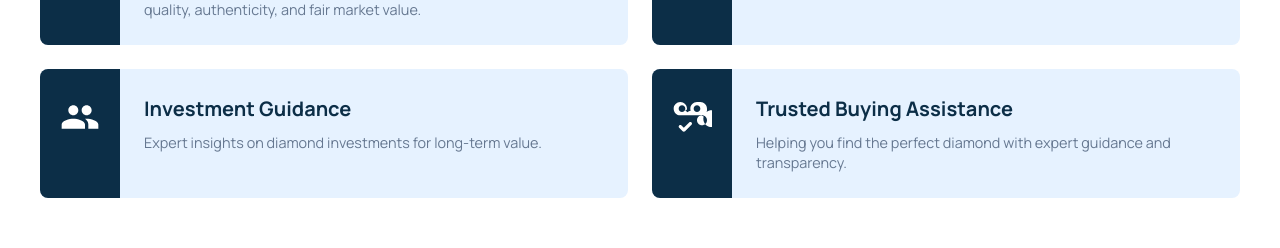
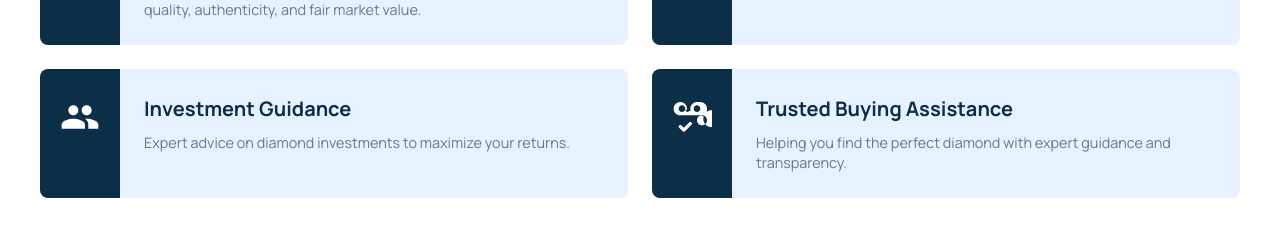
Before and after one commit to ZVDboutique/ZVD_FRONTEND, a React (Vite) app: page /our-services in a window 1280 px wide. Shown: the part 1787-2035 px from the top of the page. Built offline with nearby package versions, Linux system fonts and the light colour scheme; no server answers.

Commit message:
fix diamond card design

```diff
--- a/src/Website/Services.tsx
+++ b/src/Website/Services.tsx
@@ -48,14 +48,19 @@ const DiamondCard = ({ image, title }: { image: string; title: string }) => {
           display: 'flex',
           alignItems: 'center',
           justifyContent: 'center',
+          p: 2,
         }}
       >
         <Box
           sx={{
             border: '1px solid white',
             borderRadius: '4px',
-            px: 4,
-            py: 2,
+            height: '100%',
+            width: '100%',
+            display: 'flex',
+            alignItems: 'center',
+            justifyContent: 'flex-start',
+            px: 3,
             cursor: 'pointer',
             '&:hover': {
               background: 'rgba(255,255,255,0.1)',
@@ -116,6 +121,72 @@ const ServiceCard = ({ icon, title }: { icon: ReactNode; title: string }) => {
       >
         {title}
       </Typography>
+    </Box>
+  );
+};
+
+const HelpCard = ({
+  icon,
+  title,
+  description,
+}: {
+  icon: ReactNode;
+  title: string;
+  description: string;
+}) => {
+  return (
+    <Box
+      sx={{
+        display: 'flex',
+        bgcolor: '#e6f2ff',
+        borderRadius: '8px',
+        overflow: 'hidden',
+        height: '100%',
+      }}
+    >
+      <Box
+        sx={{
+          width: '80px',
+          bgcolor: '#0c2e47',
+          display: 'flex',
+          justifyContent: 'center',
+          pt: 3,
+        }}
+      >
+        <Box
+          sx={{
+            width: '48px',
+            height: '48px',
+            display: 'flex',
+            alignItems: 'center',
+            justifyContent: 'center',
+          }}
+        >
+          {icon}
+        </Box>
+      </Box>
+      <Box sx={{ p: 3, flex: 1 }}>
+        <Typography
+          variant='h6'
+          sx={{
+            fontSize: '1.25rem',
+            fontWeight: 700,
+            color: '#0c2e47',
+            mb: 1,
+          }}
+        >
+          {title}
+        </Typography>
+        <Typography
+          variant='body2'
+          sx={{
+            color: '#667891',
+            fontSize: '0.9rem',
+          }}
+        >
+          {description}
+        </Typography>
+      </Box>
     </Box>
   );
 };
@@ -635,34 +706,8 @@ const Services = () => {
               gap: 3,
             }}
           >
-            {/* Diamond Valuation & Certification */}
-            <Box
-              sx={{
-                display: 'flex',
-                bgcolor: '#e6f2ff',
-                borderRadius: '8px',
-                overflow: 'hidden',
-                height: '100%',
-              }}
-            >
-              <Box
-                sx={{
-                  width: '80px',
-                  bgcolor: '#0c2e47',
-                  display: 'flex',
-                  justifyContent: 'center',
-                  pt: 3,
-                }}
-              >
-                <Box
-                  sx={{
-                    width: '48px',
-                    height: '48px',
-                    display: 'flex',
-                    alignItems: 'center',
-                    justifyContent: 'center',
-                  }}
-                >
+            <HelpCard
+              icon={
                 <svg
                   width='40'
                   height='40'
@@ -675,61 +720,13 @@ const Services = () => {
                     fill='white'
                   />
                 </svg>
-                </Box>
-              </Box>
-              <Box sx={{ p: 3, flex: 1 }}>
-                <Typography
-                  variant='h6'
-                  sx={{
-                    fontSize: '1.25rem',
-                    fontWeight: 700,
-                    color: '#0c2e47',
-                    mb: 1,
-                  }}
-                >
-                  Diamond Valuation & Certification
-                </Typography>
-                <Typography
-                  variant='body2'
-                  sx={{
-                    color: '#667891',
-                    fontSize: '0.9rem',
-                  }}
-                >
-                  Accurate assessment and authentication of diamonds to ensure
-                  quality, authenticity, and fair market value.
-                </Typography>
-              </Box>
-            </Box>
+              }
+              title='Diamond Valuation & Certification'
+              description='Accurate assessment and authentication of diamonds to ensure quality, authenticity, and fair market value.'
+            />
 
-            {/* Secure Selling Support */}
-            <Box
-              sx={{
-                display: 'flex',
-                bgcolor: '#e6f2ff',
-                borderRadius: '8px',
-                overflow: 'hidden',
-                height: '100%',
-              }}
-            >
-              <Box
-                sx={{
-                  width: '80px',
-                  bgcolor: '#0c2e47',
-                  display: 'flex',
-                  justifyContent: 'center',
-                  pt: 3,
-                }}
-              >
-                <Box
-                  sx={{
-                    width: '48px',
-                    height: '48px',
-                    display: 'flex',
-                    alignItems: 'center',
-                    justifyContent: 'center',
-                  }}
-                >
+            <HelpCard
+              icon={
                 <svg
                   width='40'
                   height='40'
@@ -742,61 +739,15 @@ const Services = () => {
                     fill='white'
                   />
                 </svg>
-                </Box>
-              </Box>
-              <Box sx={{ p: 3, flex: 1 }}>
-                <Typography
-                  variant='h6'
-                  sx={{
-                    fontSize: '1.25rem',
-                    fontWeight: 700,
-                    color: '#0c2e47',
-                    mb: 1,
-                  }}
-                >
-                  Secure Selling Support
-                </Typography>
-                <Typography
-                  variant='body2'
-                  sx={{
-                    color: '#667891',
-                    fontSize: '0.9rem',
-                  }}
-                >
-                  Get the best value for your diamonds with our reliable selling
-                  process.
-                </Typography>
-              </Box>
-            </Box>
+              }
+              title='Secure Selling Support'
+              description='Get the best value for your diamonds with our reliable selling process.'
+            />
 
             {/* Investment Guidance */}
-            <Box
-              sx={{
-                display: 'flex',
-                bgcolor: '#e6f2ff',
-                borderRadius: '8px',
-                overflow: 'hidden',
-                height: '100%',
-              }}
-            >
-              <Box
-                sx={{
-                  width: '80px',
-                  bgcolor: '#0c2e47',
-                  display: 'flex',
-                  justifyContent: 'center',
-                  pt: 3,
-                }}
-              >
-                <Box
-                  sx={{
-                    width: '48px',
-                    height: '48px',
-                    display: 'flex',
-                    alignItems: 'center',
-                    justifyContent: 'center',
-                  }}
-                >
+
+            <HelpCard
+              icon={
                 <svg
                   width='40'
                   height='40'
@@ -809,60 +760,13 @@ const Services = () => {
                     fill='white'
                   />
                 </svg>
-                </Box>
-              </Box>
-              <Box sx={{ p: 3, flex: 1 }}>
-                <Typography
-                  variant='h6'
-                  sx={{
-                    fontSize: '1.25rem',
-                    fontWeight: 700,
-                    color: '#0c2e47',
-                    mb: 1,
-                  }}
-                >
-                  Investment Guidance
-                </Typography>
-                <Typography
-                  variant='body2'
-                  sx={{
-                    color: '#667891',
-                    fontSize: '0.9rem',
-                  }}
-                >
-                  Expert insights on diamond investments for long-term value.
-                </Typography>
-              </Box>
-            </Box>
+              }
+              title='Investment Guidance'
+              description='Expert advice on diamond investments to maximize your returns.'
+            />
 
-            {/* Trusted Buying Assistance */}
-            <Box
-              sx={{
-                display: 'flex',
-                bgcolor: '#e6f2ff',
-                borderRadius: '8px',
-                overflow: 'hidden',
-                height: '100%',
-              }}
-            >
-              <Box
-                sx={{
-                  width: '80px',
-                  bgcolor: '#0c2e47',
-                  display: 'flex',
-                  justifyContent: 'center',
-                  pt: 3,
-                }}
-              >
-                <Box
-                  sx={{
-                    width: '48px',
-                    height: '48px',
-                    display: 'flex',
-                    alignItems: 'center',
-                    justifyContent: 'center',
-                  }}
-                >
+            <HelpCard
+              icon={
                 <svg
                   width='40'
                   height='40'
@@ -875,32 +779,10 @@ const Services = () => {
                     fill='white'
                   />
                 </svg>
-                </Box>
-              </Box>
-              <Box sx={{ p: 3, flex: 1 }}>
-                <Typography
-                  variant='h6'
-                  sx={{
-                    fontSize: '1.25rem',
-                    fontWeight: 700,
-                    color: '#0c2e47',
-                    mb: 1,
-                  }}
-                >
-                  Trusted Buying Assistance
-                </Typography>
-                <Typography
-                  variant='body2'
-                  sx={{
-                    color: '#667891',
-                    fontSize: '0.9rem',
-                  }}
-                >
-                  Helping you find the perfect diamond with expert guidance and
-                  transparency.
-                </Typography>
-              </Box>
-            </Box>
+              }
+              title='Trusted Buying Assistance'
+              description='Helping you find the perfect diamond with expert guidance and transparency.'
+            />
           </Box>
         </Box>
       </Container>
```
Lines whose indentation alone changed are shown as unchanged.
